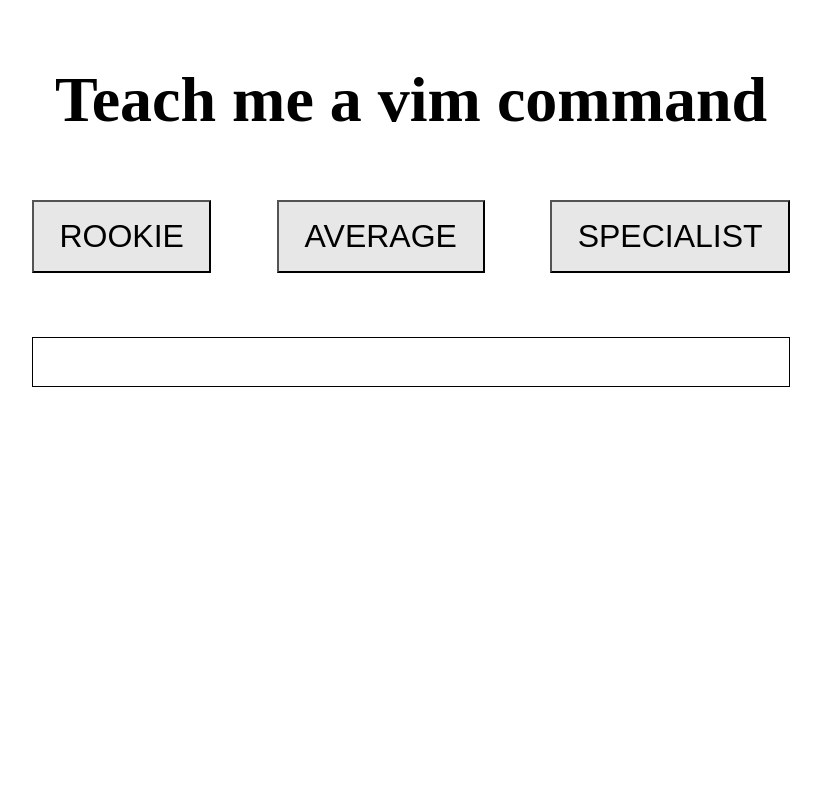
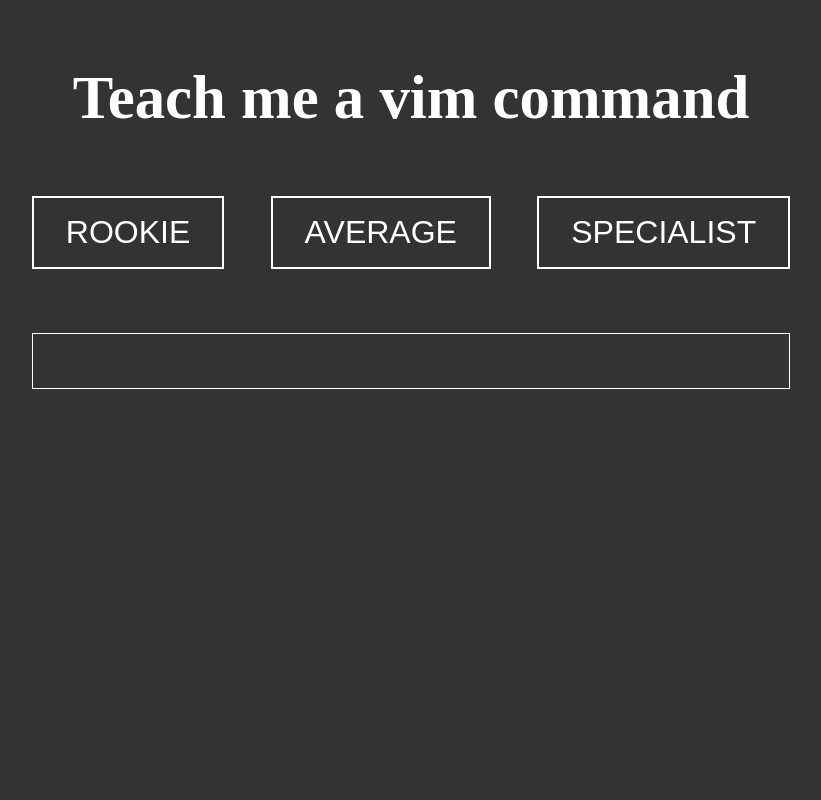
Before and after one commit to ramacassis/teach-me-a-vim-command, a PHP site: page / in a window 1280 px wide. Shown: the whole page, without its empty margins (229-1050 px from the left). Run offline with PHP 8.4, Linux system fonts and the light colour scheme.

Commit message:
visual: choose a dark theme and work on buttons aspect

```diff
--- a/teach-me-vim.css
+++ b/teach-me-vim.css
@@ -5,14 +5,30 @@
     box-sizing: border-box;
 }
 
+/* Define global variables */
+:root {
+  --main-bg-color: #333333;
+  --text-color: white;
+}
+
+html
+{
+    min-height: 100%;
+
+    background-color: var(--main-bg-color);
+    background-size: cover;
+}
+
 #mainTitle
 {
     height: 20%;
     margin-top: 5%;
 
-    font-size: 4em;
+    text-align: center;
+
+    color: white;
+    font-size: 3.8em;
     font-family: Times New Roman, serif;
-    text-align: center;
 }
 
 #mainButtons
@@ -30,33 +46,40 @@
 
 .centralButtons
 {
-    font-size: 2em;
+    display: inline-block;
 
-    color: black;
-    background-color: #e7e7e7; /* Gray */
-    /* background-color: #555555; /* Black */
+    border: 2px solid var(--text-color) !important;
+    padding: 0.5em 1em;
 
-    /*border: none;*/
-    padding: 0.5em 0.8em;
+    background-color: var(--main-bg-color);
+    color: var(--text-color);
 
     text-align: center;
     text-decoration: none;
-    display: inline-block;
+    font-size: 2em;
+}
+
+.centralButtons:hover
+{
+    border-color: black !important;
+    background: var(--text-color);
+    color: var(--main-bg-color) !important;
+
+    transition: all 0.5s ease 0s;
 }
 
 #commandToDisplay
 {
-    width: 60%;
-
     margin-top: 5%;
     margin-left: auto;
     margin-right: auto;
 
-    border: 1px groove black;
+    width: 60%;
+    border: 1px groove white;
     padding: 1em;
 
-    font-size: 1.5em;
-    font-family: Roboto, serif
-
     text-align: justify;
+    color: white;
+    font-size: 1.7em;
+    font-family: serif;
 }
```
